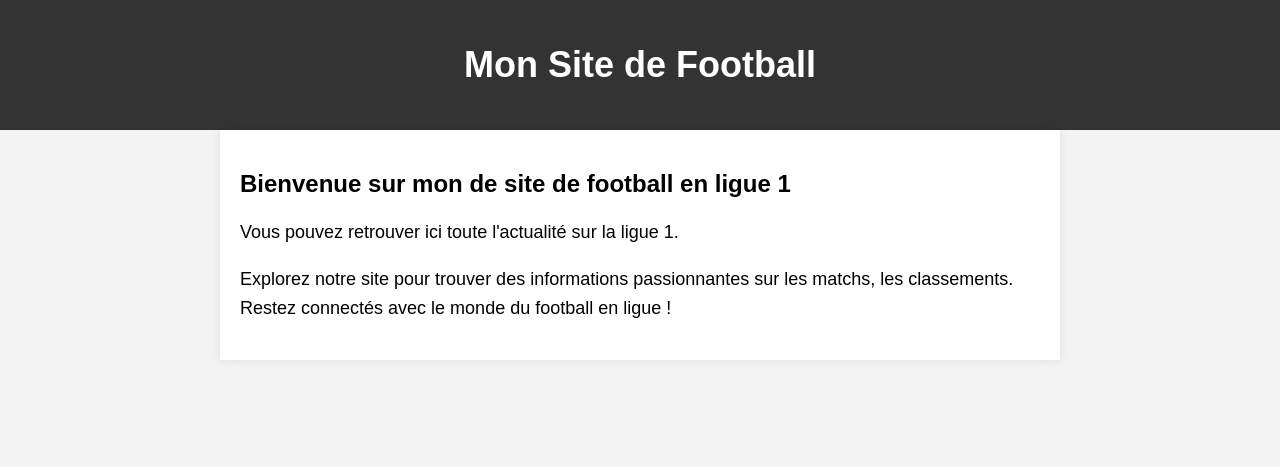
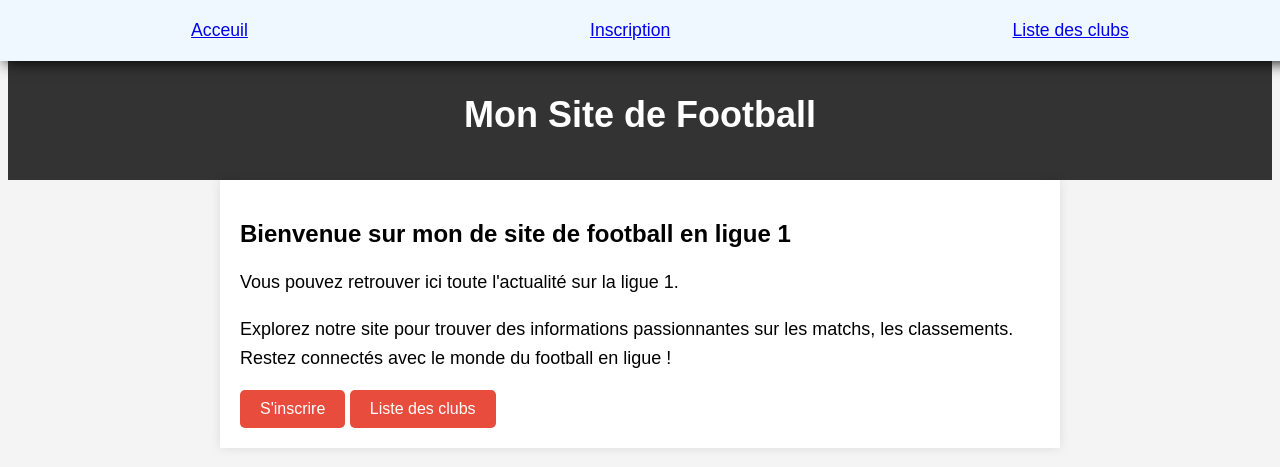
Before and after one commit to Paul-berne/Site-foot, a PHP site: page / in a window 1280 px wide. Shown: the top 467 px of the page. Run offline with PHP 8.4, Linux system fonts and the light colour scheme.

Commit message:
Mise a jour des fichiers modifie

```diff
--- a/control/C_Acceuil.php
+++ b/control/C_Acceuil.php
@@ -10,6 +10,7 @@
 
 <body>
     <?php
+    include_once("header.php");
     include_once("./view/V_Acceuil.php");
 ?>
 </body>
--- a/control/C_inscription.php
+++ b/control/C_inscription.php
@@ -14,6 +14,7 @@
 <body>
 
     <?php
+    include_once("header.php");
 include_once('./view/V_inscription.php');?>
 </body>
 
--- a/control/C_liste_Club.php
+++ b/control/C_liste_Club.php
@@ -10,6 +10,7 @@
 
 <body>
     <?php
+        include_once("header.php");
 include_once('./model/club.php');
 include_once('./model/GestionClub.php');
 $dsn ='pgsql:host=localhost;dbname=site-foot;password=Paulberne13?;user=postgres;port=5432';
--- a/css/style_Acceuil.css
+++ b/css/style_Acceuil.css
@@ -1,7 +1,7 @@
 body {
     font-family: Arial, sans-serif;
     background-color: #f4f4f4;
-    margin: 0;
+    margin-top: 50px;
     padding: 0;
 }
 
--- /dev/null
+++ b/css/style_header.css
@@ -0,0 +1,15 @@
+#headerli {
+    font-family: Poppins, sans-serif;
+    position: fixed;
+    display: flex;
+    justify-content: space-around;
+    list-style: none;
+    background-color: aliceblue;
+    font-size: 1.1em;
+    top: 0;
+    left: 0;
+    width: 100%;
+    padding: 20px;
+    box-shadow: 5px 1px 15px black;
+    z-index: 999;
+}
--- a/css/style_inscription.css
+++ b/css/style_inscription.css
@@ -18,6 +18,7 @@ body {
     justify-content: center;
     align-items: center;
     height: 100vh;
+    margin-top: 100px;
 }
 
 /* Style du formulaire */
--- a/css/style_liste_club.css
+++ b/css/style_liste_club.css
@@ -18,3 +18,6 @@ th {
 h1 {
     font-size: 24px;
 }
+body{
+    margin-top: 100px;
+}
--- /dev/null
+++ b/header.php
@@ -0,0 +1,25 @@
+<div>
+    <link rel="stylesheet" href="css/style_header.css">
+    <nav id="headerli">
+
+        <li><a href="/Acceuil">Acceuil</a></li>
+        <li><a href="/inscription">Inscription</a></li>
+        <li><a href="/listedeclub">Liste des clubs</a></li>
+    </nav>
+</div>
+<script>
+let lastScrollTop = 0;
+const header = document.querySelector("#headerli");
+
+window.addEventListener("scroll", () => {
+    const currentScrollTop = window.pageYOffset || document.documentElement.scrollTop;
+
+    if (currentScrollTop > lastScrollTop) {
+        header.classList.add("hide");
+    } else {
+        header.classList.remove("hide");
+    }
+
+    lastScrollTop = currentScrollTop;
+});
+</script>
--- a/view/V_Acceuil.php
+++ b/view/V_Acceuil.php
@@ -18,6 +18,8 @@
         <p>Vous pouvez retrouver ici toute l'actualité sur la ligue 1.</p>
         <p>Explorez notre site pour trouver des informations passionnantes sur les matchs, les classements. Restez
             connectés avec le monde du football en ligue !</p>
+        <a href="/inscription" class="btn">S'inscrire</a>
+        <a href="/listedeclub" class="btn">Liste des clubs</a>
     </div>
 </body>
 
```
